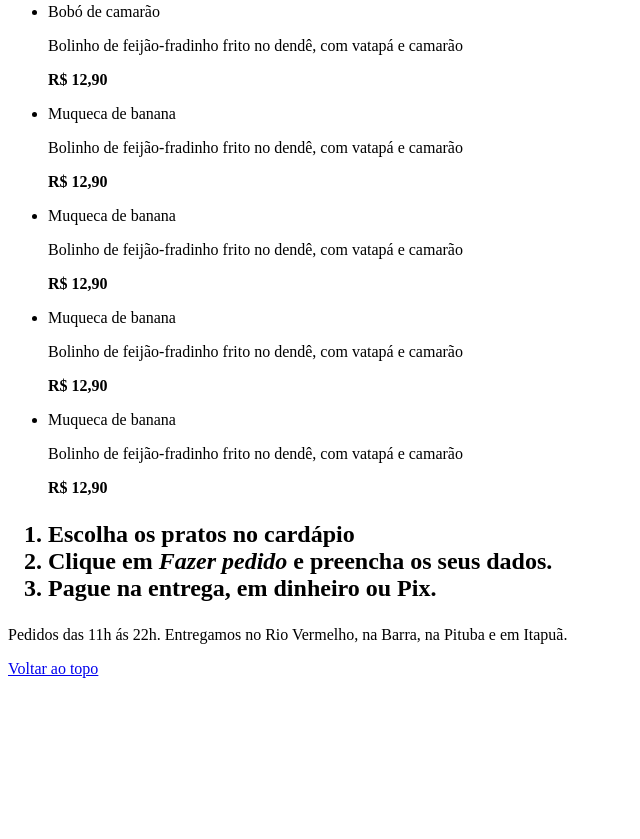
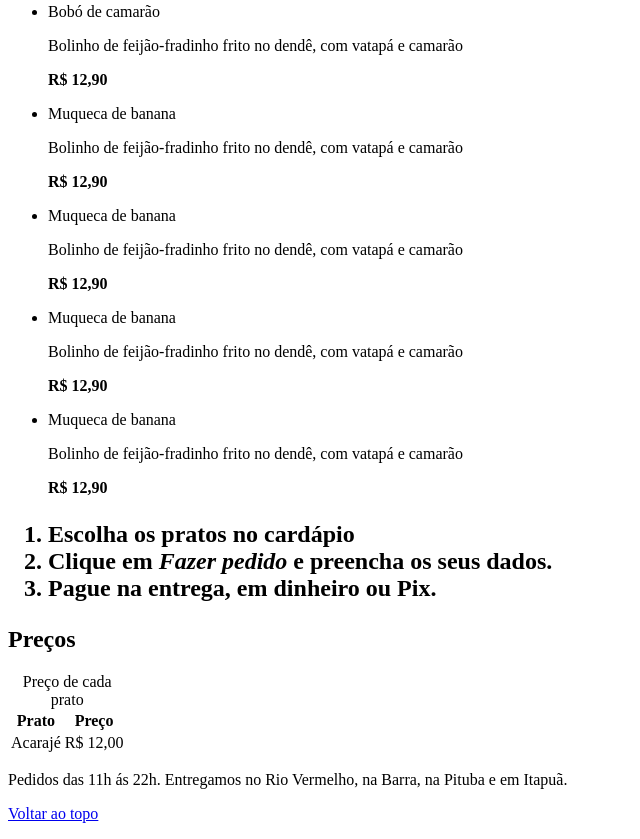
Before and after one commit to RafaTheMonk/delivery-baiano-e20, a website: page public/index.html in a window 1280 px wide. Shown: the part 352-1191 px from the top of the page, without its empty margins (0-640 px from the left). Before the commit the page ends 1046 px from the top, so only its background shows below. Drawn offline with Linux system fonts and the light colour scheme.

Commit message:
feat: cria tabela de pedidos

```diff
--- a/public/index.html
+++ b/public/index.html
@@ -62,6 +62,21 @@
 
             </h2>
         </section>
+        <section id="precos">
+        <h2>Preços</h2>
+        <table>
+          <caption>Preço de cada prato</caption>
+          <thead>
+            <tr>
+              <th scope="col">Prato</th>
+              <th scope="col">Preço</th>
+            </tr>
+          </thead>
+          <tbody>
+            <tr><td>Acarajé</td><td>R$ 12,00</td></tr>
+          </tbody>
+        </table>
+      </section>
     </main>
     <footer>
         <p>Pedidos das 11h ás 22h. Entregamos no Rio Vermelho, na Barra, na Pituba e em Itapuã.</p>
```
